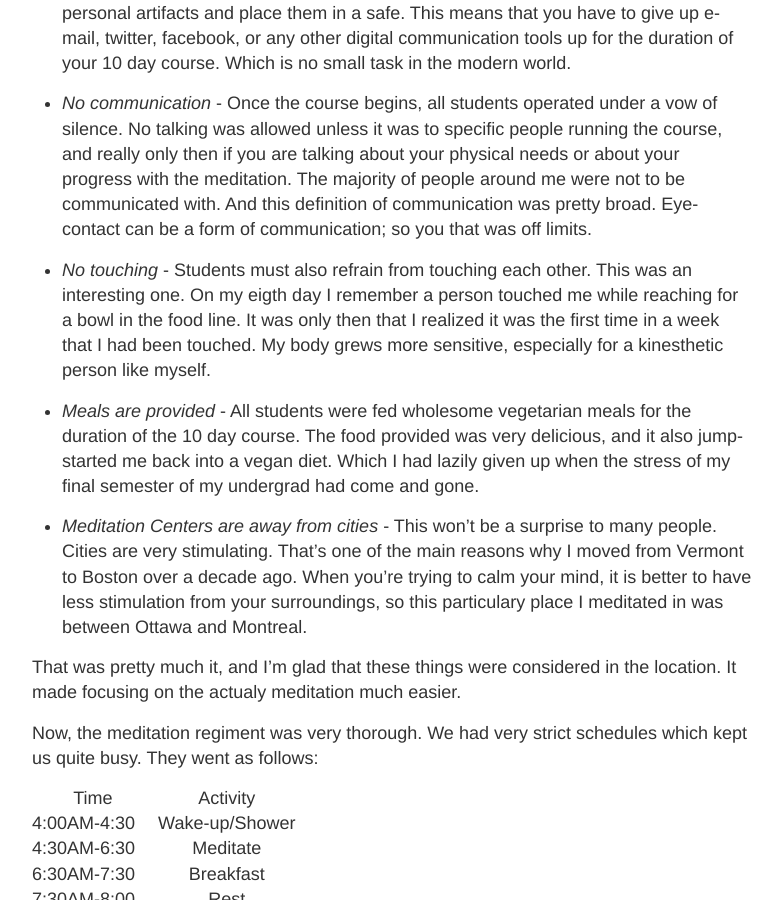
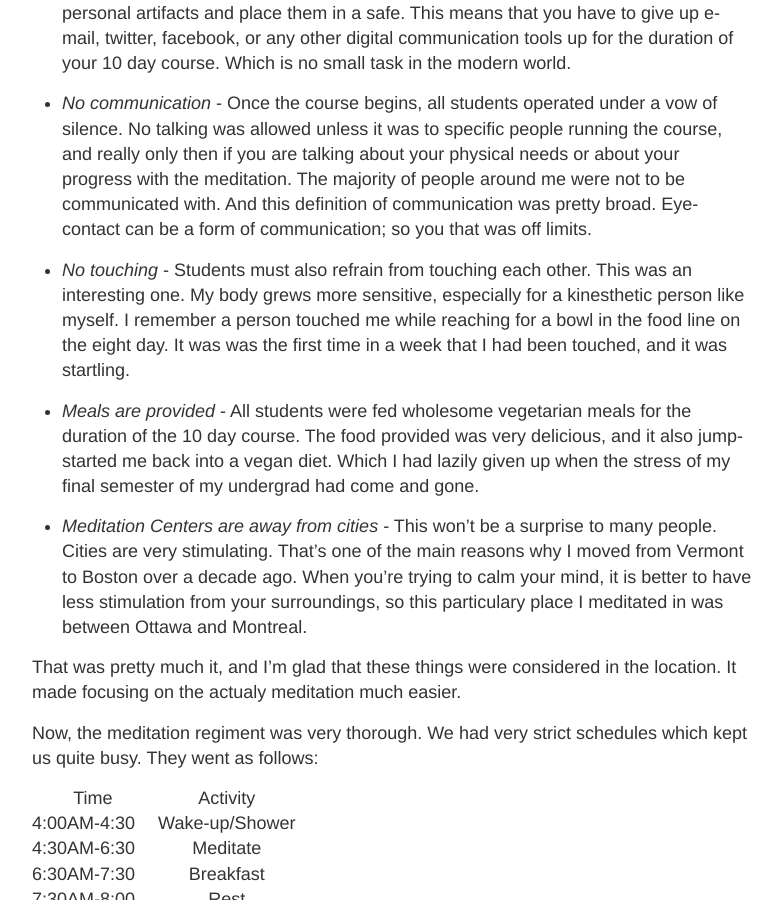
Before and after one commit to itsbenweeks/benweeks.github.io, a Jekyll site: the page built from _posts/2016-9-12-Vipassana.md, in a window 1280 px wide and 900 px high, scrolled down 926 px. Shown: the whole window, without its empty margins (248-1030 px from the left). Built offline with Jekyll 4.4.1, drawn with Linux system fonts in a browser that asks for light colours; comment, search, counter and statistics services are not loaded.

Commit message:
One more typo in my vipassana post.

```diff
--- a/_posts/2016-9-12-Vipassana.md
+++ b/_posts/2016-9-12-Vipassana.md
@@ -45,7 +45,11 @@ there are many world-wide.) This in part helps you operate under a number of rul
   people around me were not to be communicated with. And this definition of communication was pretty broad. Eye-contact can be a form
   of communication; so you that was off limits.
 
-* *No touching* - Students must also refrain from touching each other. This was an interesting one. On my eigth day I remember a person touched me while reaching for a bowl in the food line. It was only then that I realized it was the first time in a week that I had been touched. My body grews more sensitive, especially for a kinesthetic person like myself.
+* *No touching* - Students must also refrain from touching each other. This was an
+  interesting one. My body grews more sensitive, especially for a kinesthetic person
+  like myself. I remember a person touched me while reaching for a bowl in the food
+  line on the eight day. It was was the first time in a week that I had been touched,
+  and it was startling.
 
 * *Meals are provided* - All students were fed wholesome vegetarian meals for
   the duration of the 10 day course. The food provided was very
```
